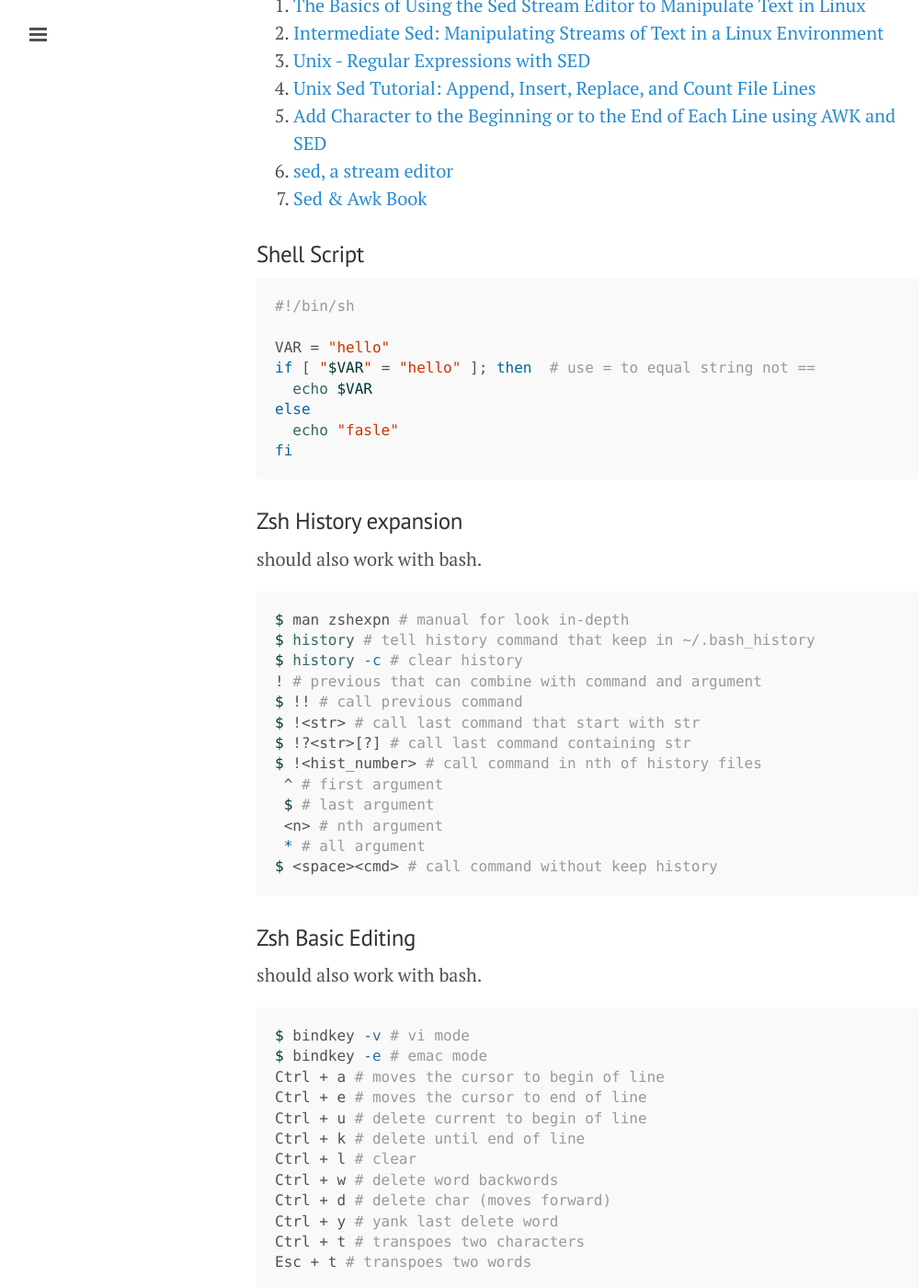
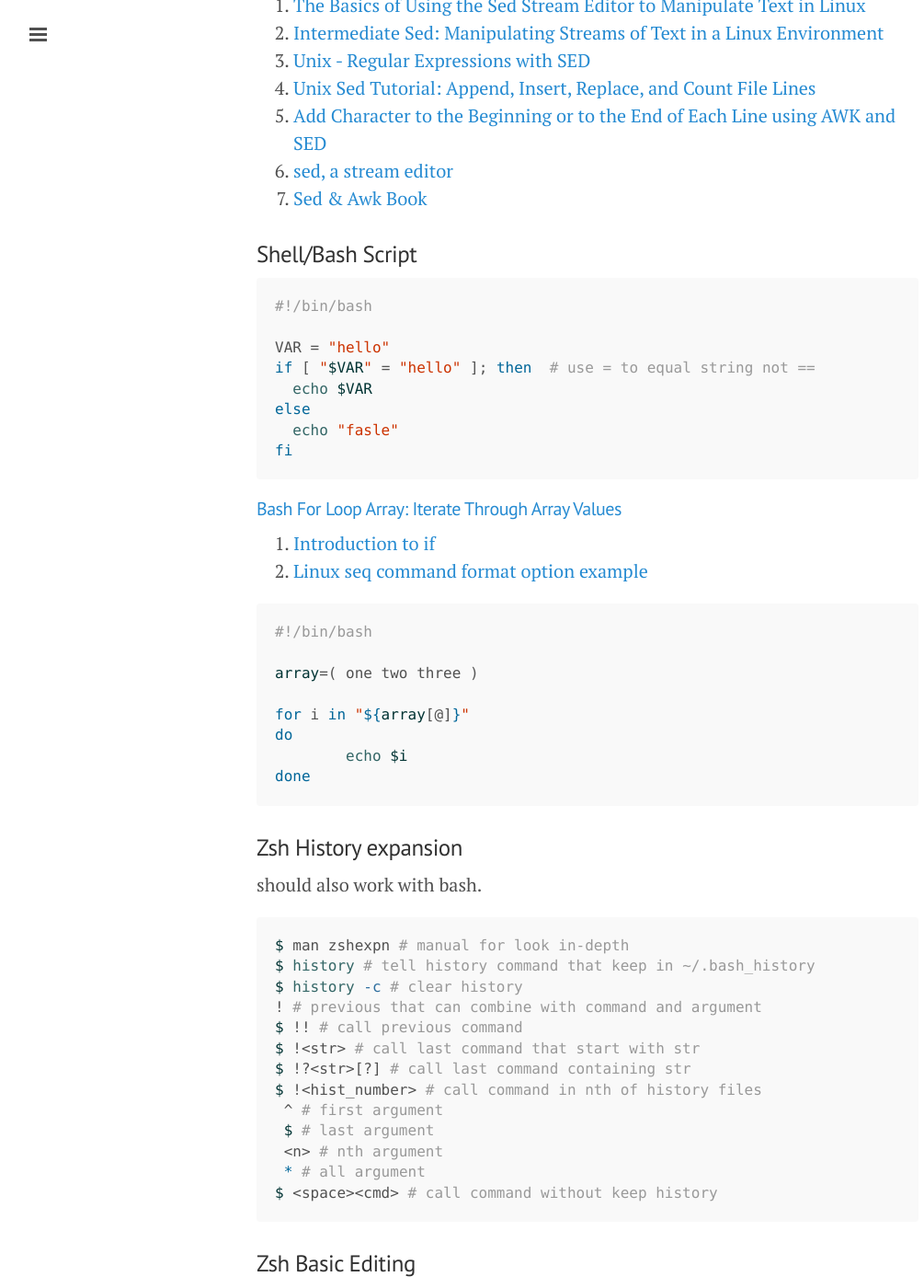
Before and after one commit to ibotdotout/ibotdotout.github.io, a Jekyll site: the page built from _posts/2014-06-27-unix.md, in a window 1280 px wide and 1400 px high, scrolled down 1766 px. Shown: the whole window at 92% size, without its empty margins (1-1006 px from the left). Built offline with Jekyll 4.4.1, drawn with Linux system fonts in a browser that asks for light colours; Markdown is read by kramdown in place of the engine named in the settings.

Commit message:
update bash script

````diff
--- a/_posts/2014-06-27-unix.md
+++ b/_posts/2014-06-27-unix.md
@@ -82,10 +82,10 @@ $ grep CRON /var/log/syslog #see crontablog (debian)
 7. [Sed & Awk Book](http://docstore.mik.ua/orelly/unix/sedawk/index.htm)
 
 
-### Shell Script
+### Shell/Bash Script
 
 ```sh
-#!/bin/sh
+#!/bin/bash
 
 VAR = "hello"
 if [ "$VAR" = "hello" ]; then  # use = to equal string not ==
@@ -93,6 +93,22 @@ if [ "$VAR" = "hello" ]; then  # use = to equal string not ==
 else
   echo "fasle"
 fi
+```
+
+
+#### [Bash For Loop Array: Iterate Through Array Values](http://www.cyberciti.biz/faq/bash-for-loop-array/)
+1. [Introduction to if](http://www.tldp.org/LDP/Bash-Beginners-Guide/html/sect_07_01.html)
+2. [Linux seq command format option example](http://www.unixcl.com/2009/09/linux-seq-command-format-option-example.html)
+
+```sh
+#!/bin/bash
+
+array=( one two three )
+
+for i in "${array[@]}"
+do
+	echo $i
+done
 ```
 
 ### Zsh History expansion
````
